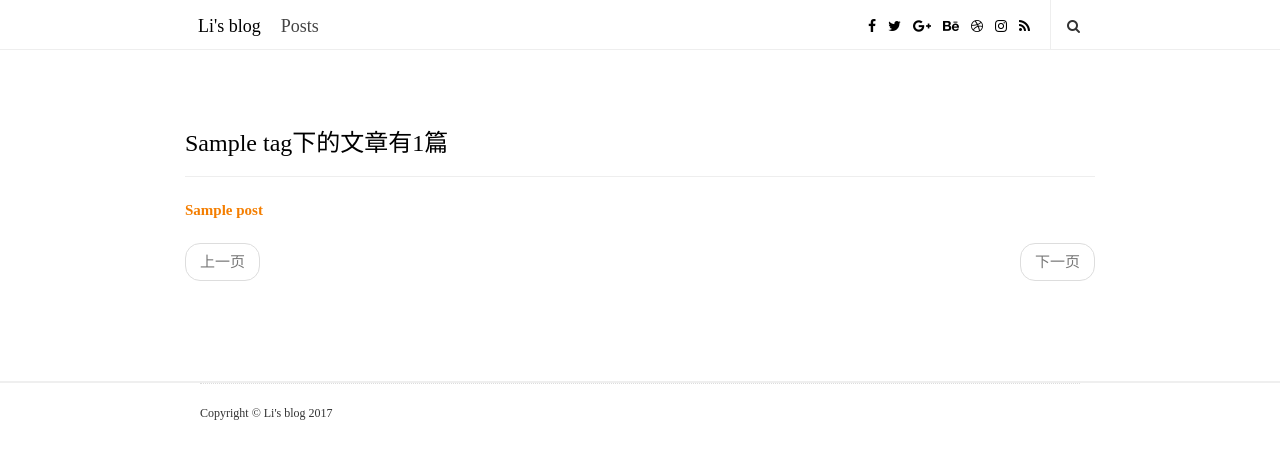
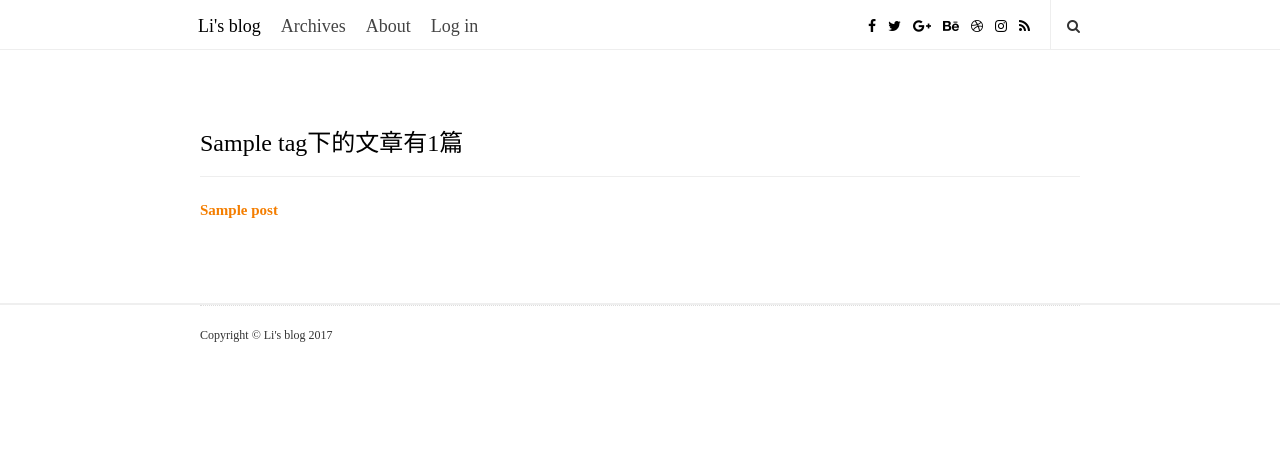
Before and after one commit to DoubleX-Li/blog, a Flask app: page /tag/1 in a window 1280 px wide. Shown: the top 455 px of the page. Run offline with Flask 2, Linux system fonts and the light colour scheme; tables that the repository leaves empty hold one stand-in row (values such as "Sample post"); some libraries are stand-ins or nearby versions.

Commit message:
update Post

```diff
--- a/application/main/views.py
+++ b/application/main/views.py
@@ -109,6 +109,9 @@ def post(post_id):
         comment_time = datetime.utcnow()
         comment = Comment(author_name=name,email=email, content=content, comment_time=comment_time, post_id=post_id)
         db.session.add(comment)
+        post = Post.query.get(post_id)
+        post.last_comment_time = datetime.utcnow()
+        db.session.add(post)
         db.session.commit()
         flash('成功添加评论')
 
--- a/application/models.py
+++ b/application/models.py
@@ -120,6 +120,7 @@ class Post(db.Model):
     __tablename__ = 'posts'
     id = db.Column(db.Integer, primary_key=True)
     title = db.Column(db.String(64))
+    img = db.Column(db.String(255))
     content = db.Column(db.Text)
     content_html = db.Column(db.Text)
     post_time = db.Column(db.DateTime)
--- a/application/templates/_comments.html
+++ b/application/templates/_comments.html
@@ -2,7 +2,7 @@
 
     <h3 class="comments-title title">
         {{ comments.count() }} comments
-        <span class="screen-reader-text">On Restaurant Employer Read Clients Orders On His iPad</span>
+        <span class="screen-reader-text">{{ post.title }}</span>
 
     </h3>
 
--- a/application/templates/_posts.html
+++ b/application/templates/_posts.html
@@ -10,8 +10,8 @@
                             href="{{ url_for('main.post',post_id=post.id, _external=True) }}"
                             title="{{ post.title }}"><img
                             width="940" height="400"
-                            src="https://i.ytimg.com/vi/OvhoYbjtiKc/maxresdefault.jpg"
-                            class="img-responsive wp-post-image" alt="Resturant-Employer"/></a>
+                            src="{{ post.img }}"
+                            class="img-responsive wp-post-image" alt="post image"/></a>
                     </div>
                 </div>
                 <div class="post_info_wrapper">
--- a/application/templates/add_post.html
+++ b/application/templates/add_post.html
@@ -3,8 +3,6 @@
 {#{% import "_macros.html" as macros %}#}
 
 {% block title %}新建文章 - Li's blog{% endblock %}
-{% block imgUrl %}https://ooo.0o0.ooo/2017/03/06/58bd344b01346.png{% endblock %}
-{% block myHead %}Li's blog{% endblock %}
 
 {% block page_content %}
     <div>
--- a/application/templates/base.html
+++ b/application/templates/base.html
@@ -108,39 +108,47 @@
                                 <ul id="menu-main" class="nav navbar-nav">
                                     <li id="menu-item-41"
                                         class="menu-item menu-item-type-custom menu-item-object-custom current-menu-item current_page_item menu-item-home current-menu-ancestor current-menu-parent menu-item-has-children menu-item-41 dropdown default_menu active">
-                                        <a href="{{ url_for('main.index') }}" >Li's blog</a>
+                                        <a href="{{ url_for('main.index') }}">Li's blog</a>
                                     </li>
+                                    <li id="menu-item-42"
+                                        class="menu-item menu-item-type-post_type menu-item-object-page menu-item-42 default_menu">
+                                        <a href="{{ url_for('main.archives') }}">Archives</a>
+                                    </li>
+                                    <li id="menu-item-43"
+                                        class="menu-item menu-item-type-post_type menu-item-object-page menu-item-43 default_menu">
+                                        <a href="{{ url_for('main.about') }}">About</a>
+                                    </li>
+                                    {% if current_user.is_authenticated %}
                                         <li id="menu-item-115"
                                             class="menu-item menu-item-type-custom menu-item-object-custom menu-item-has-children menu-item-115 dropdown default_menu">
-                                        <a href="#" data-hover="dropdown" class="dropdown-toggle">Posts</a>
+                                            <a href="#" data-hover="dropdown" class="dropdown-toggle">Account</a>
                                             <ul role="menu" class=" dropdown-menu">
                                                 <li id="menu-item-116"
                                                     class="menu-item menu-item-type-custom menu-item-object-custom menu-item-116 default_menu">
-                                                <a href="http://ahmad.works/writing/amazing-classic-interior-design-with-perfect-lighting/">Image
-                                                    Post</a></li>
+                                                    <a href="{{ url_for('auth.change_password') }}">Change Password</a>
+                                                </li>
                                                 <li id="menu-item-117"
                                                     class="menu-item menu-item-type-custom menu-item-object-custom menu-item-117 default_menu">
-                                                <a href="http://ahmad.works/writing/two-smart-kids-reading-magazine-before-sleeping/">Gallery
-                                                    Post</a></li>
+                                                    <a href="{{ url_for('auth.change_email_request') }}">Change
+                                                        email</a>
+                                                </li>
                                                 <li id="menu-item-118"
                                                     class="menu-item menu-item-type-custom menu-item-object-custom menu-item-118 default_menu">
-                                                <a href="http://ahmad.works/writing/we-help-you-create-clean-modern-interior-design/">Video
-                                                    Post</a></li>
-                                            <li id="menu-item-119"
-                                                class="menu-item menu-item-type-custom menu-item-object-custom menu-item-119 default_menu">
-                                                <a href="http://ahmad.works/writing/good-father-walking-on-the-beach-with-son/">Audio
-                                                    Post</a></li>
-                                            <li id="menu-item-120"
-                                                class="menu-item menu-item-type-custom menu-item-object-custom menu-item-120 default_menu">
-                                                <a href="http://ahmad.works/writing/english-breakfast-tea-with-tasty-donut-desserts/">Post
-                                                    With Sidebar</a></li>
-                                            <li id="menu-item-175"
-                                                class="menu-item menu-item-type-custom menu-item-object-custom menu-item-175 default_menu">
-                                                <a href="http://ahmad.works/writing/no-thing-found">404 Error
-                                                    Page</a>
+                                                    <a href="{{ url_for('auth.logout') }}">Log out</a>
                                                 </li>
                                             </ul>
                                         </li>
+                                        <li id="menu-item-44"
+                                            class="menu-item menu-item-type-post_type menu-item-object-page menu-item-44 default_menu">
+                                            <a href="{{ url_for('main.add_post') }}">New Post</a>
+                                        </li>
+                                    {% else %}
+                                        <li id="menu-item-44"
+                                            class="menu-item menu-item-type-post_type menu-item-object-page menu-item-44 default_menu">
+                                            <a href="{{ url_for('auth.login') }}">Log in</a>
+                                        </li>
+                                    {% endif %}
+
                                 </ul>
                             </div>
                         </div>
--- a/application/templates/tag.html
+++ b/application/templates/tag.html
@@ -7,22 +7,34 @@
 {% block mySubheading %}{% endblock %}
 
 {% block page_content %}
-<h3>{{ tag.tag_name }}下的文章有{{ post_num }}篇</h3><hr>
+    <main class="main_content col-md-12">
 
-{% for post in posts %}
-    <a href="{{ url_for('main.post',post_id=post.id) }}"><strong>{{post.title}}</strong></a><br>
-{% endfor %}
 
-<ul class="pager">
-    {% if posts.has_prev %}
-    <li class="previous"><a href="{{ url_for('index', page = posts.prev_num) }}"><< 上一页</a></li>
-    {% else %}
-    <li class="previous disabled"><a href="#">上一页</a></li>
-    {% endif %}
-    {% if posts.has_next %}
-    <li class="next"><a href="{{ url_for('index', page = posts.next_num) }}">下一页 >></a></li>
-    {% else %}
-    <li class="next disabled"><a href="#">下一页</a></li>
-    {% endif %}
-</ul>
+        <div class="blog_posts_wrapper blog_posts_list clearfix  banners_blog_style">
+            <h3>{{ tag.tag_name }}下的文章有{{ post_num }}篇</h3>
+            <hr>
+
+            {% for post in posts %}
+                <a href="{{ url_for('main.post',post_id=post.id) }}"><strong>{{ post.title }}</strong></a><br>
+            {% endfor %}
+
+            <!-- Reading progress bar -->
+        </div> <!-- .blog_posts_wrapper -->
+
+
+    </main><!-- .main_content -->
+
+
+    {#<ul class="pager">#}
+    {#    {% if posts.has_prev %}#}
+    {#    <li class="previous"><a href="{{ url_for('index', page = posts.prev_num) }}"><< 上一页</a></li>#}
+    {#    {% else %}#}
+    {#    <li class="previous disabled"><a href="#">上一页</a></li>#}
+    {#    {% endif %}#}
+    {#    {% if posts.has_next %}#}
+    {#    <li class="next"><a href="{{ url_for('index', page = posts.next_num) }}">下一页 >></a></li>#}
+    {#    {% else %}#}
+    {#    <li class="next disabled"><a href="#">下一页</a></li>#}
+    {#    {% endif %}#}
+    {#</ul>#}
 {% endblock %}
```
Also changed, not shown: application/templates/archives.html (+34 -13 lines). Lines whose indentation alone changed are shown as unchanged.
